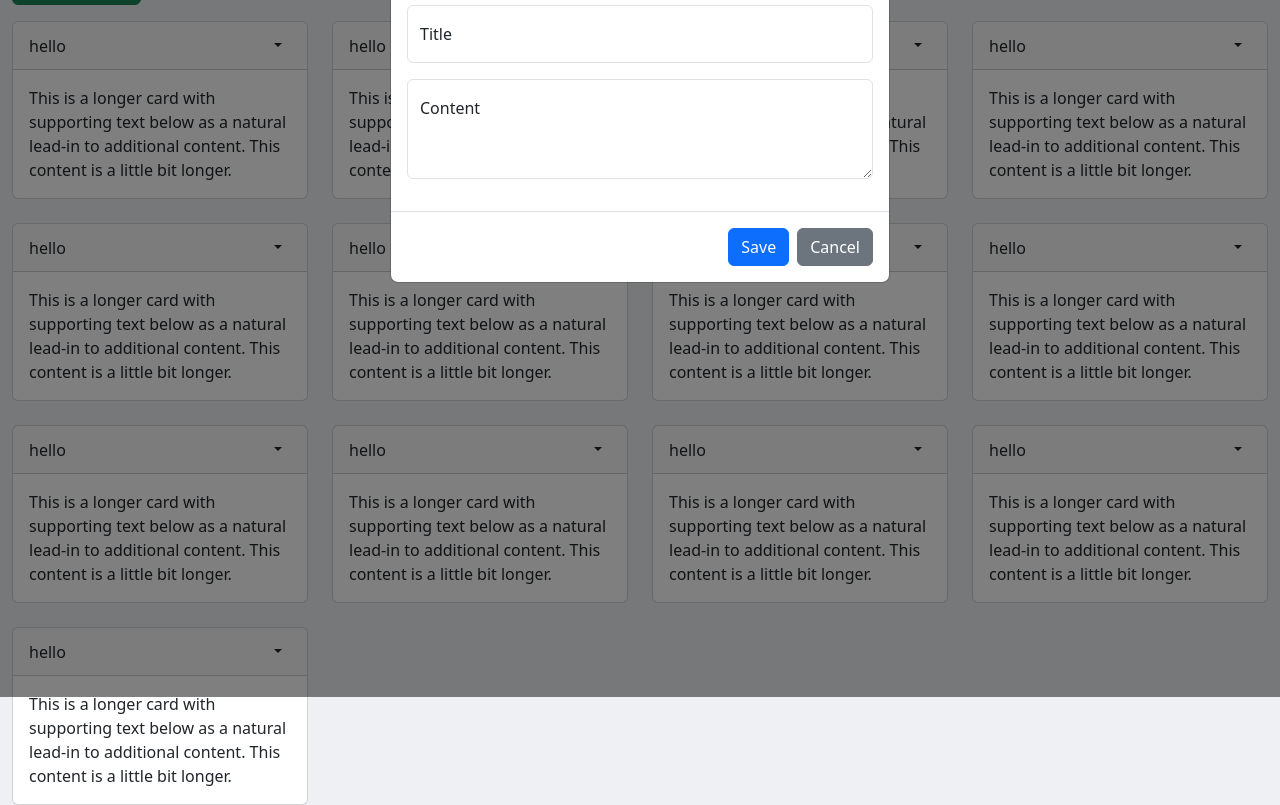
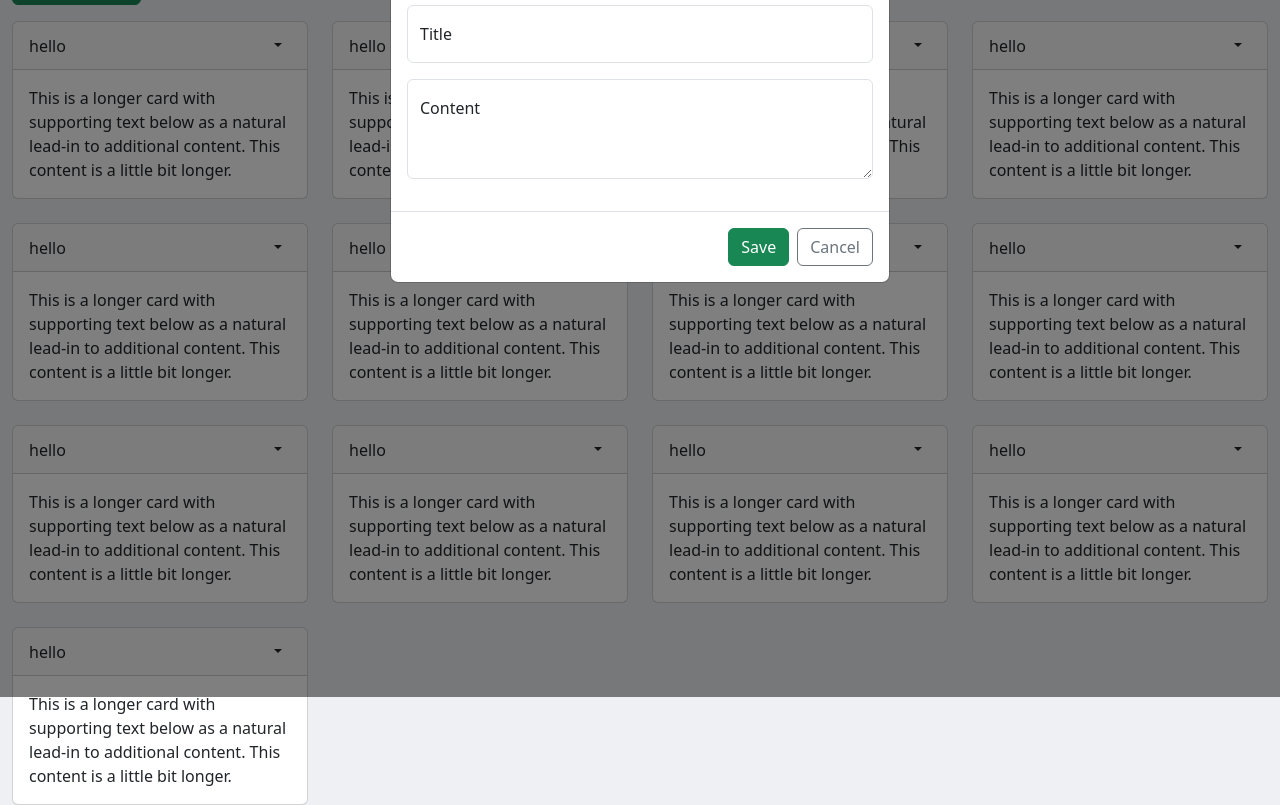
Before and after one commit to umf-iti-200/notebook-app, a website: page public/index.html in a window 1280 px wide. Both pictures are taken after a click on the button "Add Note". Shown: the part 103-908 px from the top of the page. Drawn offline with nearby package versions, Linux system fonts and the light colour scheme; no server answers.

Commit message:
Update button styles in modal footer
Changed the 'Save' button to use 'btn-success' and the 'Cancel' button to use 'btn-outline-secondary' for improved visual distinction. Also updated the screenshot image.

```diff
--- a/public/index.html
+++ b/public/index.html
@@ -57,8 +57,8 @@
                         </div>
                     </div>
                     <div class="modal-footer">
-                        <button type="submit" class="btn btn-primary">Save</button>
-                        <button type="button" class="btn btn-secondary" data-bs-dismiss="modal">Cancel</button>
+                        <button type="submit" class="btn btn-success">Save</button>
+                        <button type="button" class="btn btn-outline-secondary" data-bs-dismiss="modal">Cancel</button>
                     </div>
                 </form>
             </div>
```
Also changed, not shown: public/images/screenshot.png.
